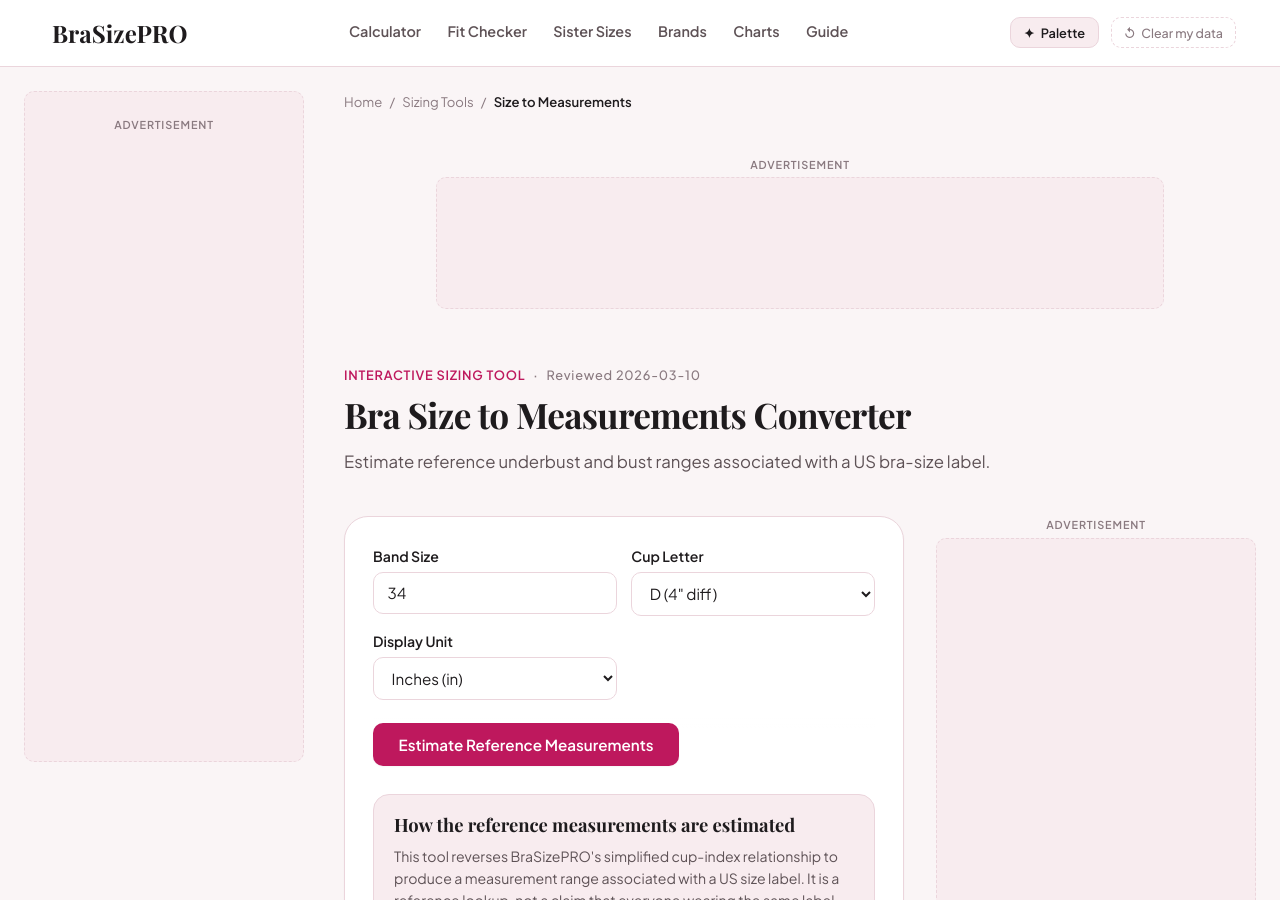
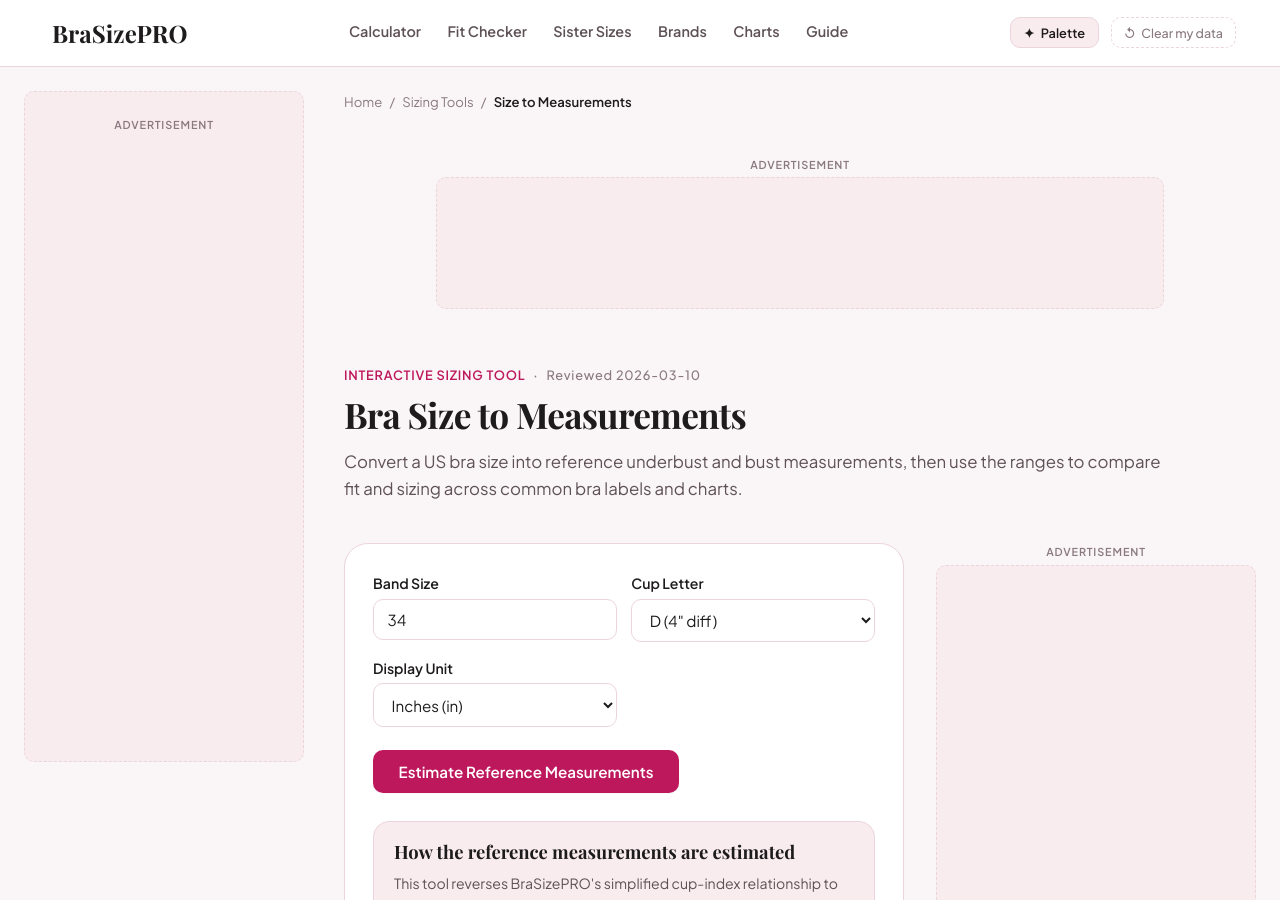
Before and after one commit to sharpedge74-cmyk/Bra-Size-Pro, a Jekyll site: the page built from bra-size-to-measurements.html, in a window 1280 px wide and 900 px high. Built offline with Jekyll 4.4.1, drawn with Linux system fonts in a browser that asks for light colours; some web fonts are replaced.

Commit message:
Improve SEO titles and meta descriptions

```diff
--- a/bra-size-to-measurements.html
+++ b/bra-size-to-measurements.html
@@ -1,7 +1,7 @@
 ---
 layout: tool
-title: "Bra Size to Measurements Converter"
-description: "Estimate reference underbust and bust ranges associated with a US bra-size label."
+title: "Bra Size to Measurements"
+description: "Convert a US bra size into reference underbust and bust measurements, then use the ranges to compare fit and sizing across common bra labels and charts."
 permalink: /bra-size-to-measurements
 breadcrumb_label: "Size to Measurements"
 intent: "Reverse calculate bust and ribcage measurements from bra size"
```
